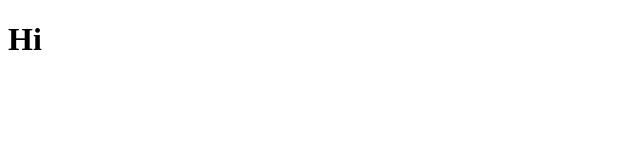
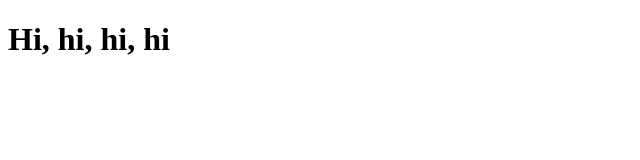
Before and after one commit to buiquynh-123/duan1, a plain HTML site: page index.html in a window 1280 px wide. Shown: the whole page, without its empty margins (0-640 px from the left). Drawn offline with Linux system fonts and the light colour scheme.

Commit message:
Update index.html

```diff
--- a/index.html
+++ b/index.html
@@ -7,6 +7,6 @@
     <title>Document</title>
 </head>
 <body>
-    <h1>Hi</h1>
+    <h1>Hi, hi, hi, hi</h1>
 </body>
 </html>
```
